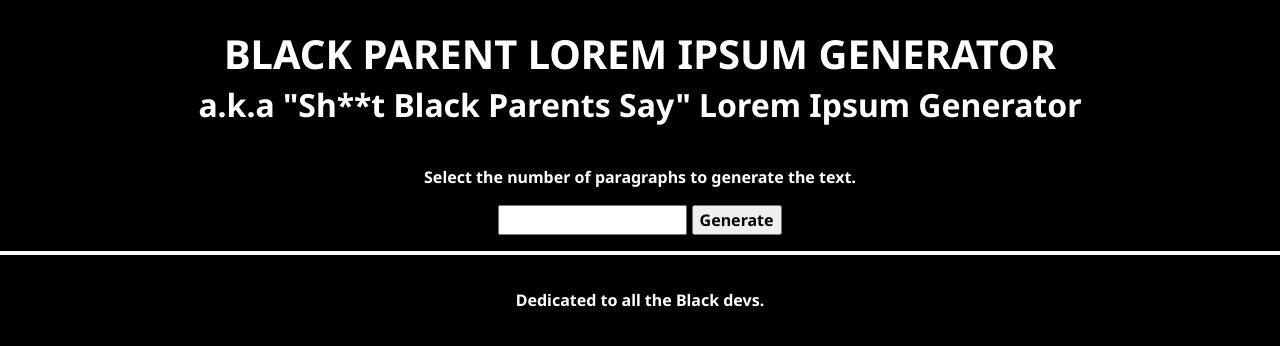
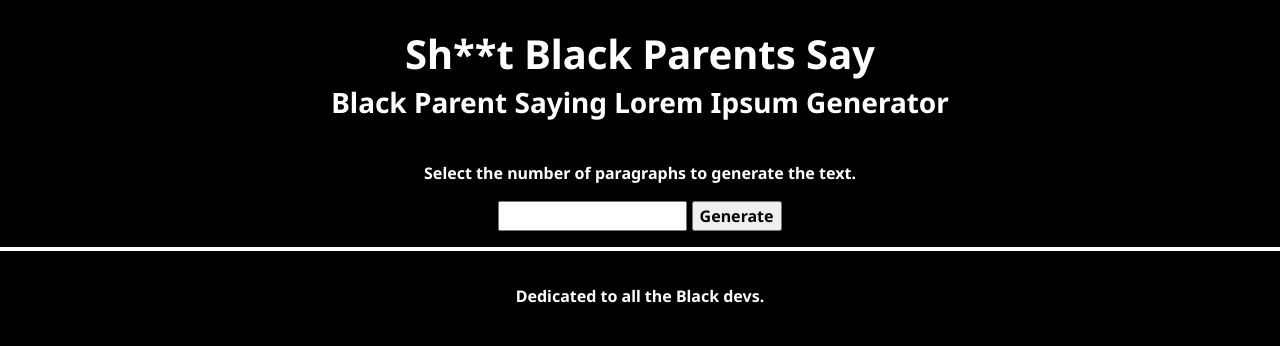
Before and after one commit to camckin10/black-parents, a website: page public/index.html in a window 1280 px wide. Drawn offline with nearby package versions, Linux system fonts and the light colour scheme.

Commit message:
switching h1 and h3 around

```diff
--- a/public/index.html
+++ b/public/index.html
@@ -17,8 +17,8 @@
 <div class="row">
 	<div class="col-lg-12">
 		<section class="header-section">
-			<h1 class="title">BLACK PARENT LOREM IPSUM GENERATOR</h1>
-			<h2>a.k.a "Sh**t Black Parents Say" Lorem Ipsum Generator</h2>
+			<h1 class="title">Sh**t Black Parents Say</h1>
+			<h3>Black Parent Saying Lorem Ipsum Generator</h3>
 		</section>
 	</div>
 </div>
```
